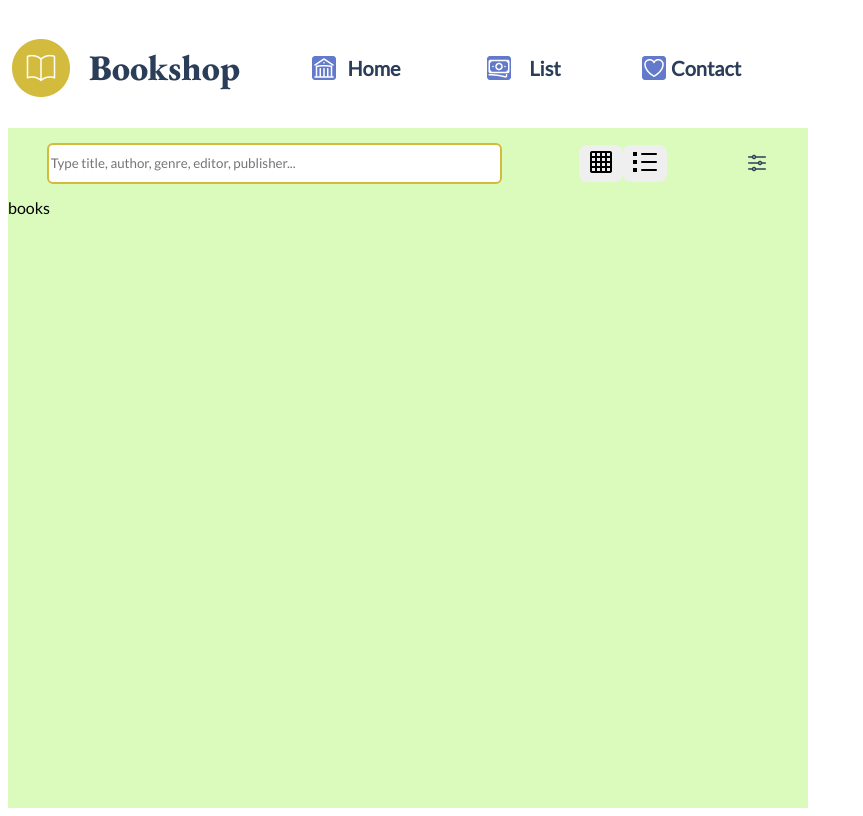
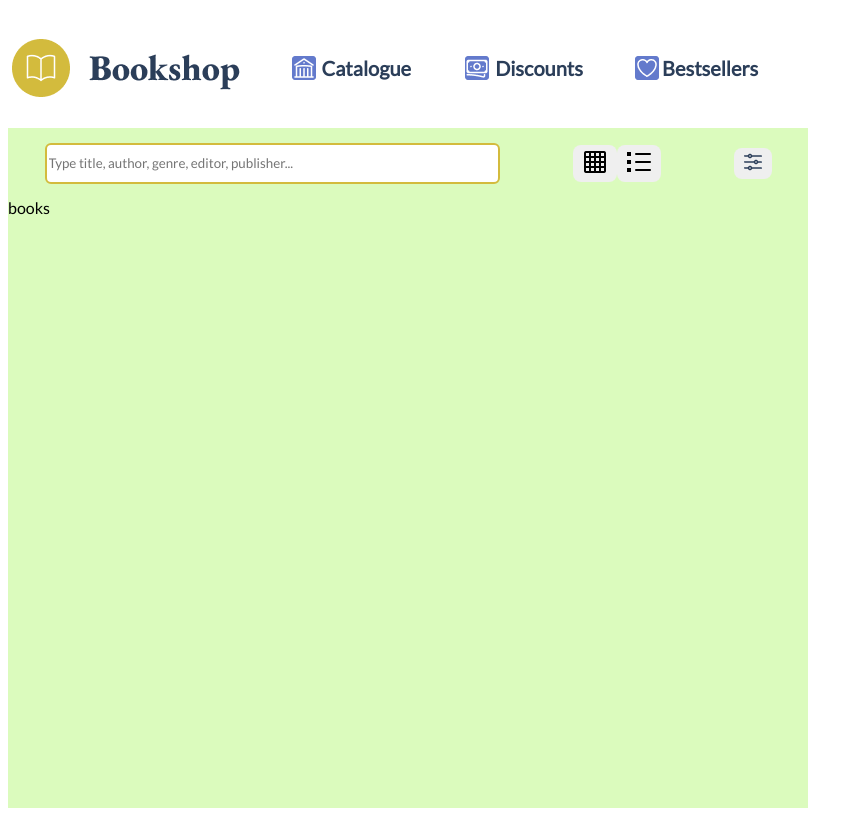
Before and after one commit to Alenriquez96/demo_vite_react_ts_keytree, a React (Vite) app: page / in a window 1280 px wide. Shown: the whole page, without its empty margins (0-863 px from the left). Built offline with nearby package versions, Linux system fonts and the light colour scheme.

Commit message:
add/viewSelection

```diff
--- a/src/components/Header/Nav/Nav.tsx
+++ b/src/components/Header/Nav/Nav.tsx
@@ -7,9 +7,9 @@ import bestsellers from "../../../assets/bestsellers.png";
 const Nav = () => {
   return (
     <nav>
-        <Link to="/catalogue"><img src={catalogue}/>Home</Link>
-        <Link to="/discounts"><img src={discounts}/>List</Link>
-        <Link to="/bestsellers"><img src={bestsellers}/>Contact</Link>
+        <Link to="/catalogue"><img src={catalogue}/>Catalogue</Link>
+        <Link to="/discounts"><img src={discounts}/>Discounts</Link>
+        <Link to="/bestsellers"><img src={bestsellers}/>Bestsellers</Link>
     </nav>
   )
 }
--- a/src/components/Main/Books/Books.tsx
+++ b/src/components/Main/Books/Books.tsx
@@ -1,8 +1,19 @@
 import React from 'react'
 
-const books = () => {
+const books = (props:any) => {
+    let view:boolean = props.display;
+    console.log(view);
+
+    const handleSelection =()=>{
+        if (view===true) {
+            return <section id='books' style={{display: "flex"}}>books</section>
+        } else {
+            return <section id='books'>books</section>
+        }
+    }
+
   return (
-    <section id='books'>books</section>
+    <div>{handleSelection()}</div>
   )
 }
 
--- a/src/components/Main/Filter/Filter.tsx
+++ b/src/components/Main/Filter/Filter.tsx
@@ -2,7 +2,7 @@ import filter from "../../../assets/settings.png"
 
 const Filter = () => {
   return (
-    <img src={filter} alt="filters" />
+    <button><img src={filter} alt="filters" /></button>
   )
 }
 
--- a/src/components/Main/Main.tsx
+++ b/src/components/Main/Main.tsx
@@ -7,9 +7,11 @@ import Filter from './Filter/Filter';
 const Main = () => {
   const [view, setView] = useState(true);
 
-  const changeView = (option:boolean) =>{
+  const changeView = (option:boolean):void =>{
     setView(option);
   }
+
+
 
   return (
     <main>
@@ -18,7 +20,7 @@ const Main = () => {
         <ViewSelection view={changeView}/>
         <Filter/>
       </section>
-      <Books/>
+      <Books display={view}/>
     </main>
   )
 }
--- a/src/components/Main/ViewSelection/ViewSelection.tsx
+++ b/src/components/Main/ViewSelection/ViewSelection.tsx
@@ -3,10 +3,18 @@ import lista from "../../../assets/lista.png";
 
 const ViewSelection = (props:any) => {
 
+    const handleViewSquares =()=>{
+        props.view(false);
+    }
+
+    const handleViewList =()=>{
+        props.view(true);
+    }
+
   return (
     <div>
-        <button><img src={cuadricula} alt="cuadricula" /></button>
-        <button><img src={lista} alt="lista" /></button>
+        <button onClick={handleViewSquares}><img src={cuadricula} alt="cuadricula" /></button>
+        <button onClick={handleViewList}><img src={lista} alt="lista" /></button>
     </div>
   )
 }
--- a/src/styles/styles.css
+++ b/src/styles/styles.css
@@ -49,7 +49,7 @@ nav>a{
     color: #2B3E59;
     display: flex;
     text-decoration: none;
-    width: 110px;
+    width: 130px;
     justify-content: space-evenly;
 
 }
```
